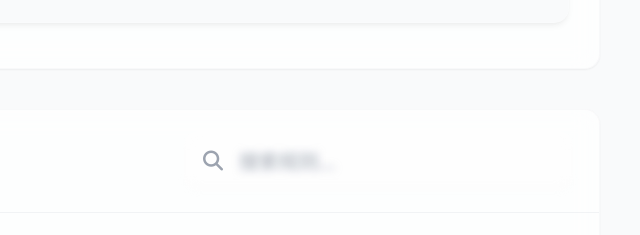
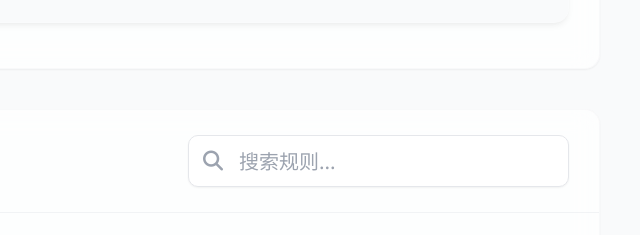
Before and after one commit to fl0w1nd/NetworkConfig, a plain HTML site: page index.html in a window 1280 px wide. Shown: the part 800-1035 px from the top of the page, 640-1280 px from the left. Drawn offline with nearby package versions, Linux system fonts and the light colour scheme.

Commit message:
fix(style): Fuzzy search box issue

```diff
--- a/index.html
+++ b/index.html
@@ -528,7 +528,7 @@
               <i class="fas fa-list-alt mr-3 text-primary-500"></i>规则列表
             </h2>
             <div class="relative">
-              <input type="text" id="rule-search" placeholder="搜索规则..." class="pl-10 pr-4 py-2 rounded-lg backdrop-filter blur-sm bg-white/30 dark:bg-gray-800/30 border border-white/20 dark:border-white/5 text-gray-700 dark:text-gray-300 focus:outline-none focus:ring-2 focus:ring-primary-500/50 dark:focus:ring-primary-400/50 dark-mode-transition shadow-sm">
+              <input type="text" id="rule-search" placeholder="搜索规则..." class="pl-10 pr-4 py-2 rounded-lg bg-white dark:bg-gray-800 border border-gray-200 dark:border-gray-700 text-gray-700 dark:text-gray-300 focus:outline-none focus:ring-2 focus:ring-primary-500/50 dark:focus:ring-primary-400/50 dark-mode-transition shadow-sm">
               <i class="fas fa-search absolute left-3 top-1/2 transform -translate-y-1/2 text-gray-400"></i>
             </div>
           </div>
```
